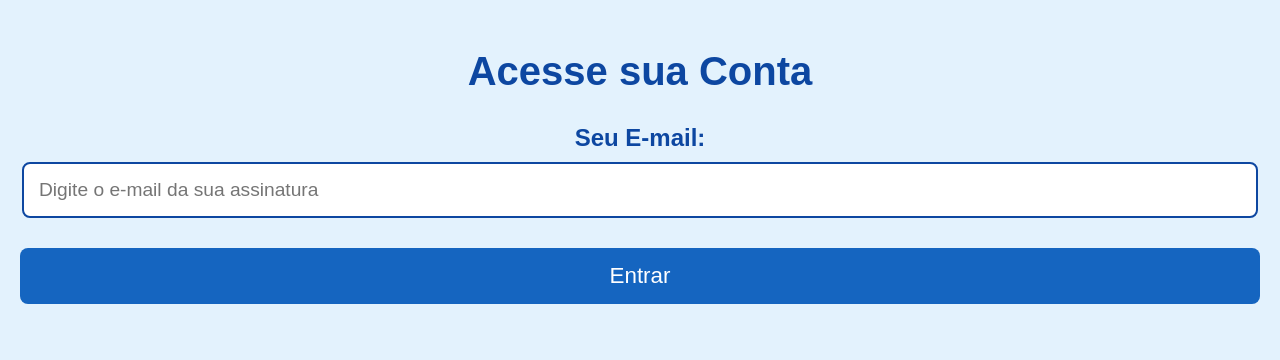
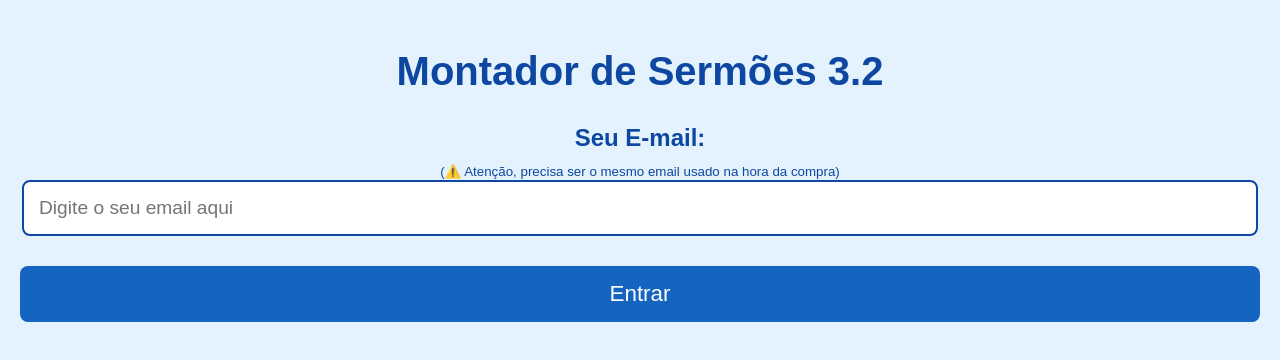
Before and after one commit to Hbt-montadores/montador32, a website: page public/login.html in a window 1280 px wide. Shown: the part 172-532 px from the top of the page. Drawn offline with Linux system fonts and the light colour scheme.

Commit message:
Update login.html

```diff
--- a/public/login.html
+++ b/public/login.html
@@ -28,11 +28,18 @@
         <img src="https://cdn.glitch.global/db74bd9b-d683-421c-9223-f55b917c9dce/logo.png?v=1734385573934" alt="Logo do Montador de Sermões" class="logo">
     </header>
 
-    <h1>Acesse sua Conta</h1>
+    <!-- MUDANÇA: Título principal alterado -->
+    <h1>Montador de Sermões 3.2</h1>
 
     <form id="login-form" method="POST" action="/login">
         <label for="email" class="input-label">Seu E-mail:</label>
-        <input type="email" id="email" name="email" class="input-field" placeholder="Digite o e-mail da sua assinatura" required>
+
+        <!-- MUDANÇA: Adicionada a mensagem de atenção abaixo do label -->
+        <small class="warning-text"> (⚠️ Atenção, precisa ser o mesmo email usado na hora da compra) </small>
+
+        <!-- MUDANÇA: Placeholder do campo de email alterado -->
+        <input type="email" id="email" name="email" class="input-field" placeholder="Digite o seu email aqui" required>
+
         <button type="submit" id="login-button">Entrar</button>
     </form>
 
```
